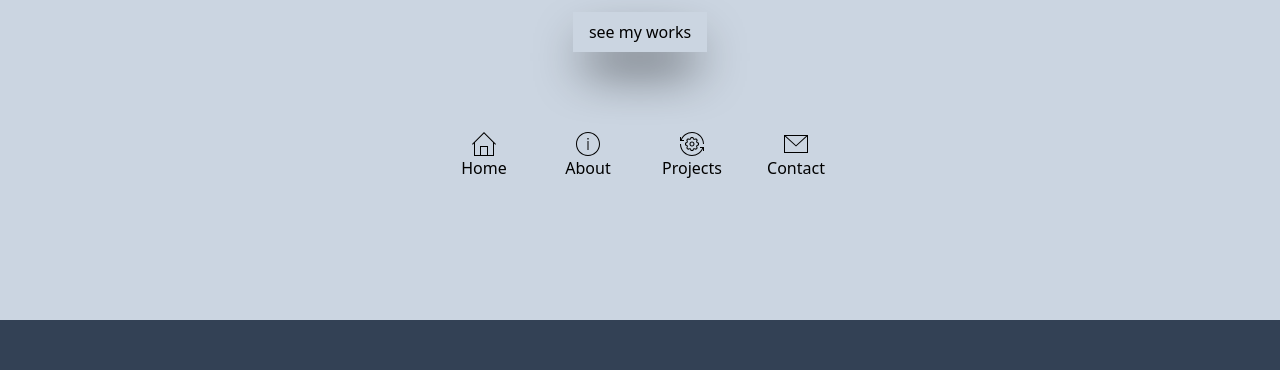
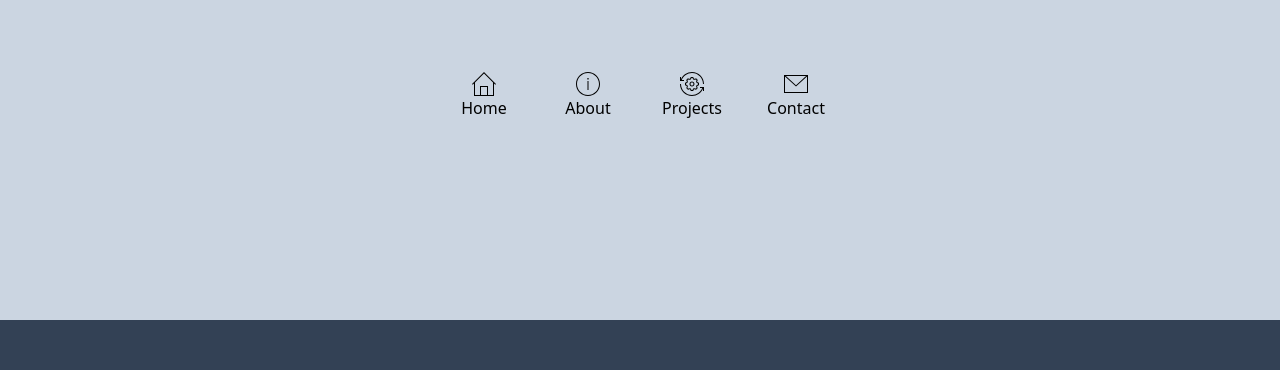
Before and after one commit to Uzayn/Old-portfolio, a website: page index.html in a window 1280 px wide. Shown: the part 480-850 px from the top of the page. Drawn offline with nearby package versions, Linux system fonts and the light colour scheme.

Commit message:
remove cta

```diff
--- a/index.html
+++ b/index.html
@@ -41,9 +41,6 @@
                 </div>
                 <div class="text-3xl md:text-4xl lg:text-5xl font-extralight md:font-light text-black mb-4">
                     I'm a <span class="font-light">Frontend developer</span>.
-                </div>
-                <div class="pt-5 font-extralight md:font-light">
-                    <a href="projects.html"><button class=" p-2 px-4 shadow-2xl shadow-black  hover:-translate-y-1 hover:scale-110">see my works</button></a>
                 </div>
             </div>
         </div>
```
Also changed, not shown: 1 other file.
